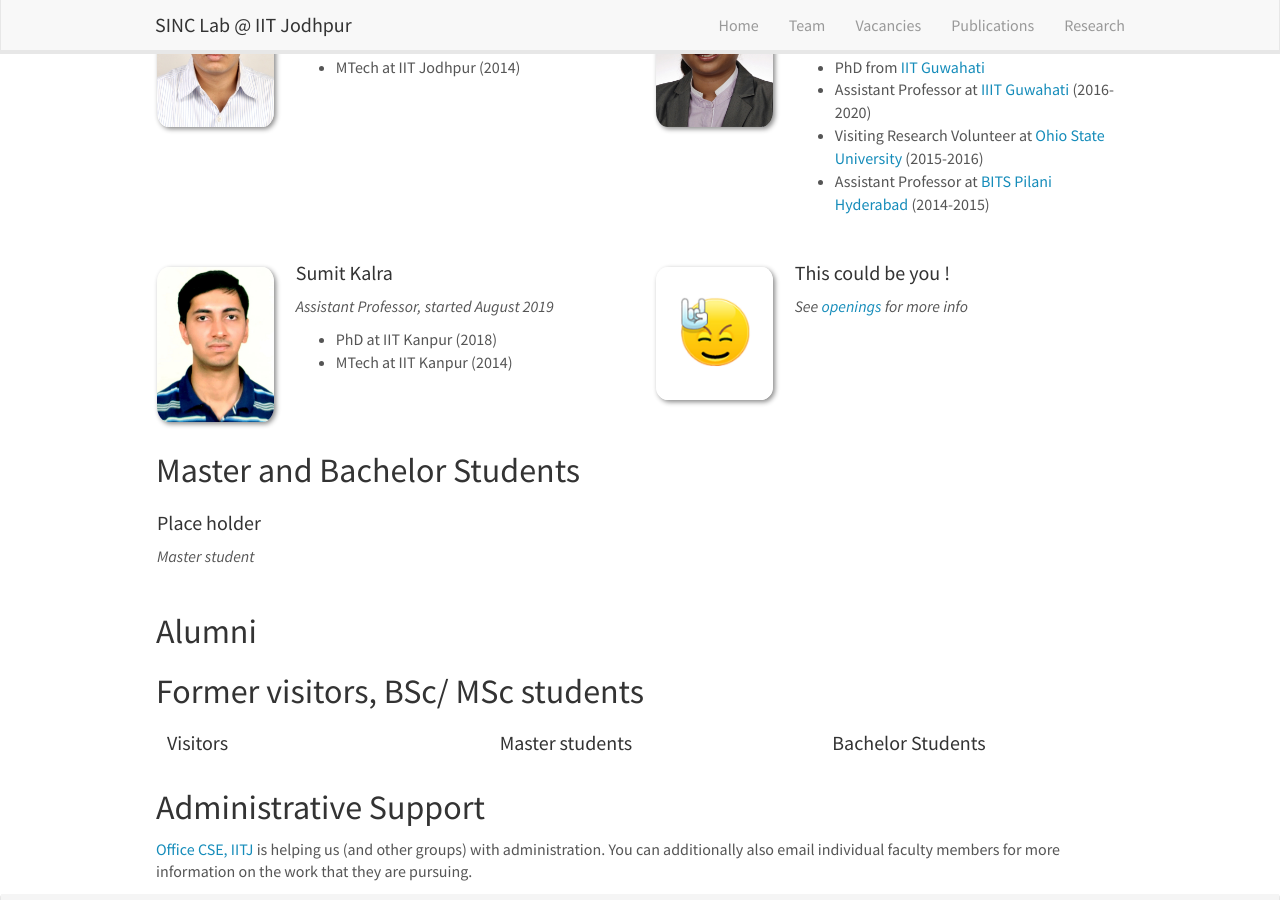
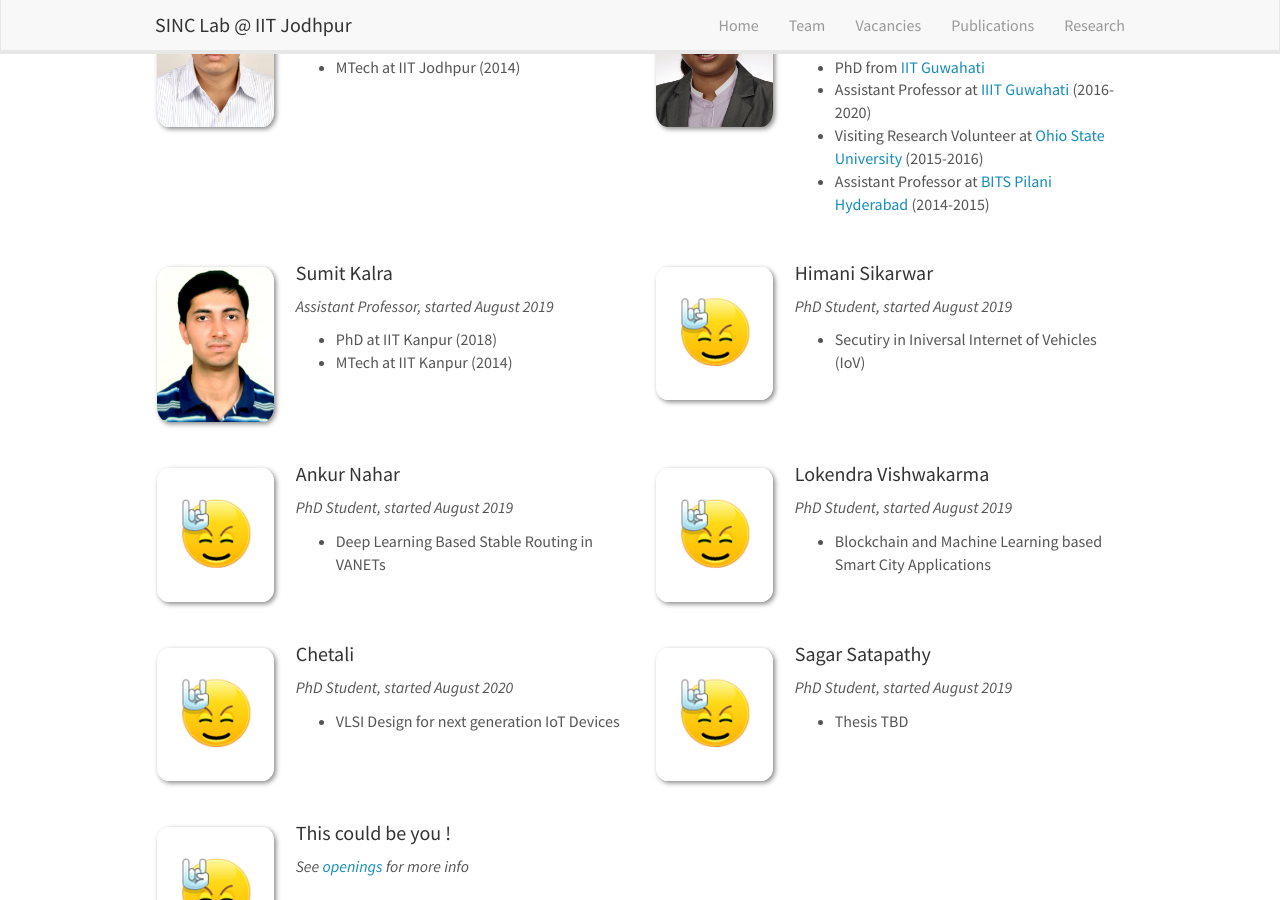
Before and after one commit to sinclab-iitj/sinclab-iitj.github.io, a Jekyll site: the page built from _pages/team.md, in a window 1280 px wide and 900 px high, scrolled down 593 px. Built offline with Jekyll 4.4.1, drawn with Linux system fonts in a browser that asks for light colours; nearby versions of some CDN libraries.

Commit message:
Update team_members.yml

```diff
--- a/_data/team_members.yml
+++ b/_data/team_members.yml
@@ -45,6 +45,44 @@
   education1: PhD at IIT Kanpur (2018)
   education2: MTech at IIT Kanpur (2014)
 
+
+- name: Himani Sikarwar
+  photo: rock.jpg
+  info: PhD Student, started August 2019
+  email: email@iitj.ac.in
+  number_educ: 1
+  education1: Secutiry in Iniversal Internet of Vehicles (IoV)
+  education2: MTech at IIT Kanpur (2014)
+
+
+- name: Ankur Nahar
+  photo: rock.jpg
+  info: PhD Student, started August 2019
+  email: email@iitj.ac.in
+  number_educ: 1
+  education1: Deep Learning Based Stable Routing in VANETs
+
+- name: Lokendra Vishwakarma
+  photo: rock.jpg
+  info: PhD Student, started August 2019
+  email: email@iitj.ac.in
+  number_educ: 1
+  education1: Blockchain and Machine Learning based Smart City Applications
+
+- name: Chetali
+  photo: rock.jpg
+  info: PhD Student, started August 2020
+  email: chetali.1@iitj.ac.in
+  number_educ: 1
+  education1: VLSI Design for next generation IoT Devices
+
+- name: Sagar Satapathy
+  photo: rock.jpg
+  info: PhD Student, started August 2019
+  email: satapathy.2@iitj.ac.in
+  number_educ: 1
+  education1: Thesis TBD
+
 - name: "This could be you !"
   photo: rock.jpg
   info: See <a href="http://www.allanlab.org/vacancies">openings</a> for more info
```
